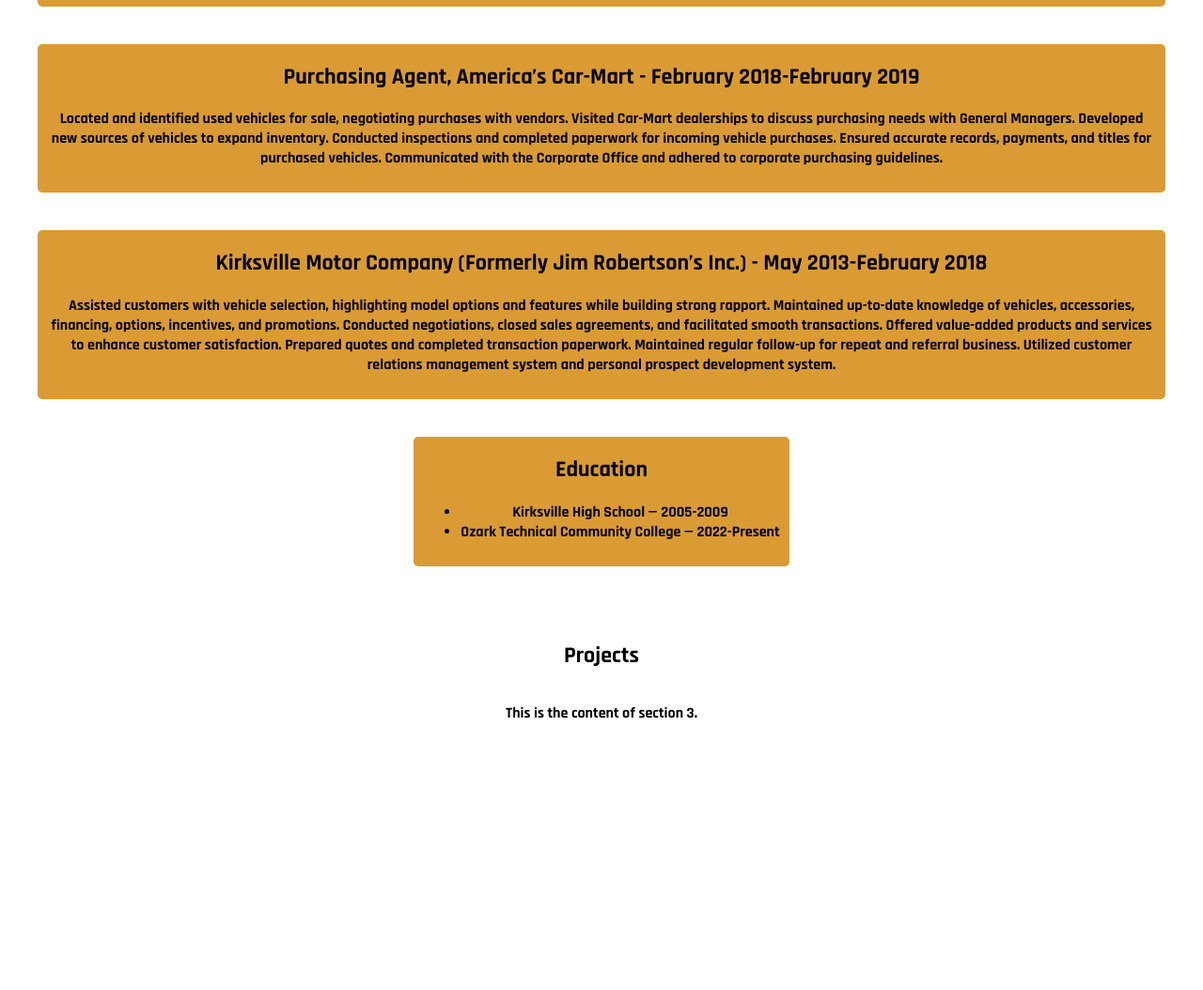
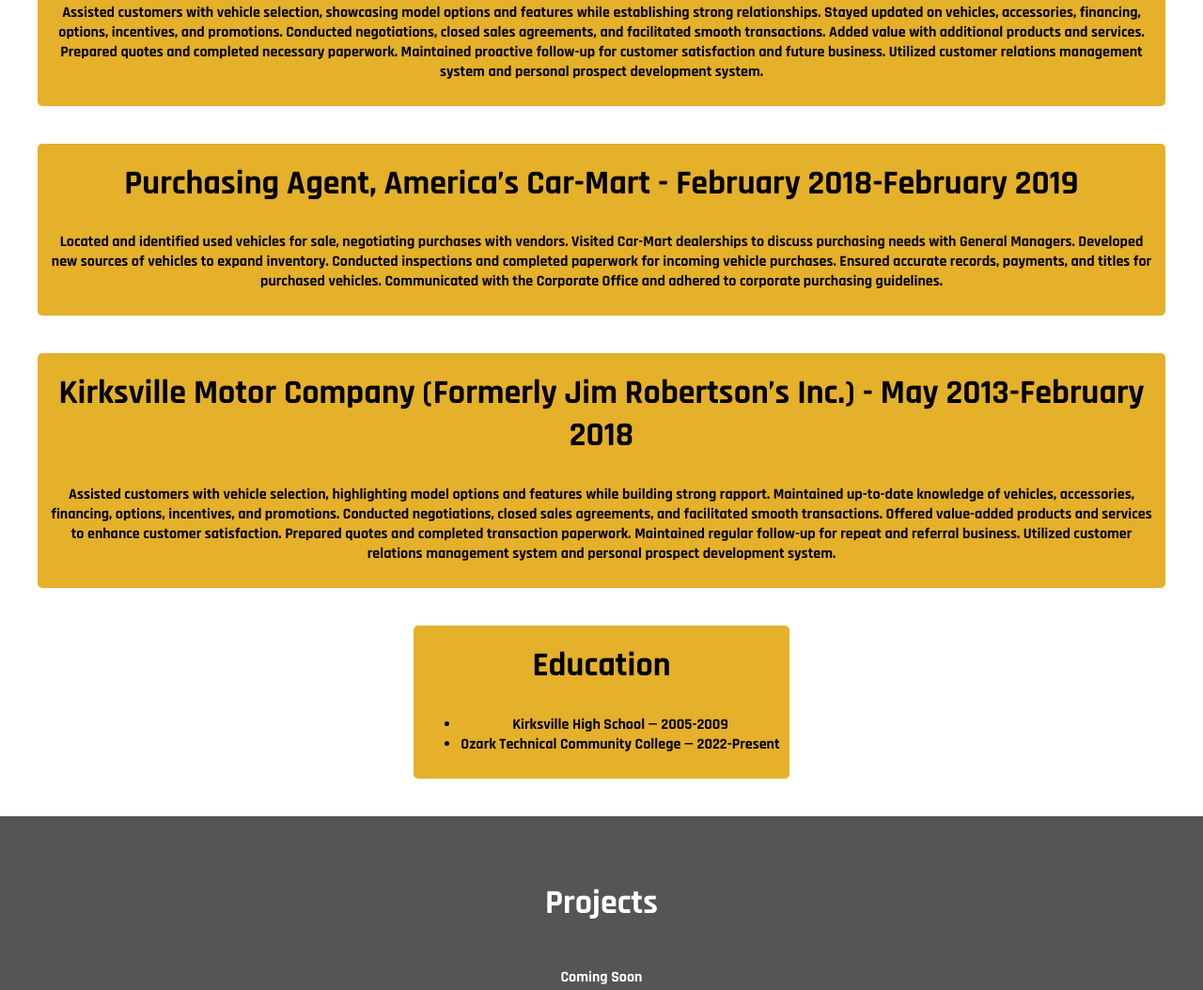
Before and after one commit to michaelklem48/michaelklem48.github.io, a plain HTML site: page index.html in a window 1280 px wide. Shown: the part 2444-3498 px from the top of the page at 94% size. Before the commit the page ends 3250 px from the top, so only its background shows below. Drawn offline with Linux system fonts and the light colour scheme.

Commit message:
made changes to index and styles, added comments

```diff
--- a/index.html
+++ b/index.html
@@ -10,9 +10,11 @@
     <link href="https://fonts.googleapis.com/css2?family=Rajdhani:wght@700&display=swap" rel="stylesheet">
     <link rel="stylesheet" href="styles.css">
     <title>Michael Klem</title>
+    <!--Michael Klem 5-15-23-->
 </head>
 
 <body>
+    <!--Nav and header img-->
     <header>
         <div class="navbar">
             <ul>
@@ -25,7 +27,7 @@
             <img src="header.jpg" alt="mountain">
         </div>
     </header>
-
+    <!--Bio Section-->
     <div id="bio" class="content">
         <div class="content-wrapper">
             <h2>Bio</h2>
@@ -33,10 +35,10 @@
             <h1>Hi, I'm Michael Klem</h1>
 
             <p>
-                I'm a dedicated and passionate individual pursuing a degree in computer science with one year already
+                I'm a dedicated and passionate individual pursuing a degree in Computer Science with one year already
                 completed. My studies have provided me with a solid foundation in programming and computer systems, and
                 I'm excited to continue expanding my knowledge in this dynamic field. Before venturing into the world of
-                software engineering, I spent 10 successful years as a Sales Consultant in the automotive industry. This
+                Software Engineering, I spent 10 successful years in the automotive industry. This
                 experience has honed my interpersonal skills and allowed me to excel in building strong relationships
                 with clients. I take pride in providing exceptional customer service and delivering solutions tailored
                 to meet their needs.
@@ -58,7 +60,7 @@
             </p>
         </div>
     </div>
-
+    <!--Resume Section-->
     <div id="resume" class="content">
         <h2>Resume</h2>
         <div class="category-column">
@@ -134,7 +136,7 @@
 
     <div id="projects" class="content">
         <h2>Projects</h2>
-        <p>This is the content of section 3.</p>
+        <p>Coming Soon</p>
     </div>
 </body>
 
--- a/styles.css
+++ b/styles.css
@@ -3,7 +3,7 @@
     padding: 0;
     font-family: 'Rajdhani', sans-serif;
 }
-
+/*Styles the nav bar*/
 .navbar {
     background-color: #dbd8d8;
     position: fixed;
@@ -34,7 +34,7 @@
 .navbar li a:hover {
     background-color: #ddd;
 }
-
+/*styles the header image*/
 #wrapper {
     width: 100%;
     overflow: hidden;
@@ -44,7 +44,7 @@
     width: 100%;
     height: auto;
 }
-
+/*styles all main content*/
 .content {
     padding: 20px;
     display: flex;
@@ -53,7 +53,7 @@
     justify-content: center;
     text-align: center;
 }
-
+/*Styles Bio section*/
 #bio {
     background-color: #555555;
     padding: 40px;
@@ -75,7 +75,7 @@
     margin: 0 auto;
 }
 
-  #bio .content-wrapper > div {
+#bio .content-wrapper>div {
     display: flex;
     flex-direction: column;
     align-items: center;
@@ -101,6 +101,10 @@
     margin-bottom: 15px;
     text-align: center;
 }
+/*Styles the Resume section*/
+#resume h2 {
+    font-size: 36px;
+}
 
 .category-container {
     display: flex;
@@ -112,7 +116,7 @@
     flex-basis: 33%;
     text-align: center;
     margin: 20px;
-    background-color: rgb(218, 155, 52);
+    background-color: rgb(229, 176, 42);
     padding: 10px;
     border-radius: 5px;
     transition: transform 0.3s ease;
@@ -132,3 +136,16 @@
 .category-column h2 {
     margin-top: 10px;
 }
+#projects {
+    background-color: #555555;
+    padding: 40px;
+    text-align: center;
+}
+/*styles the projects section*/
+#projects h2 {
+    font-size: 36px;
+    color: #ffffff;
+}
+#projects p {
+    color: #ffffff;
+}
```
Lines whose indentation alone changed are shown as unchanged.
